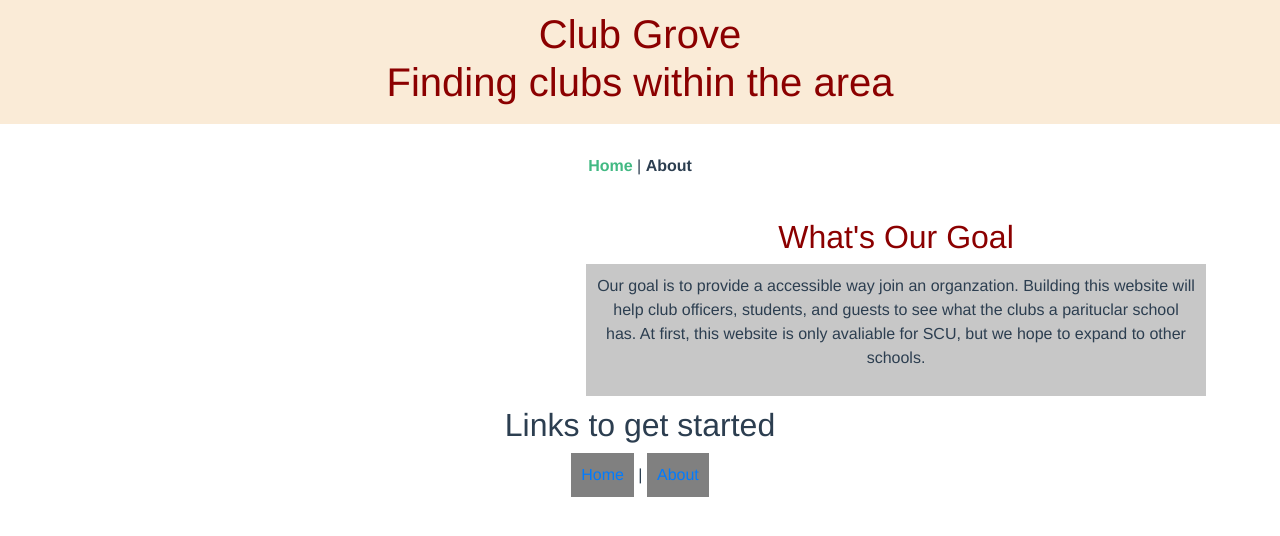
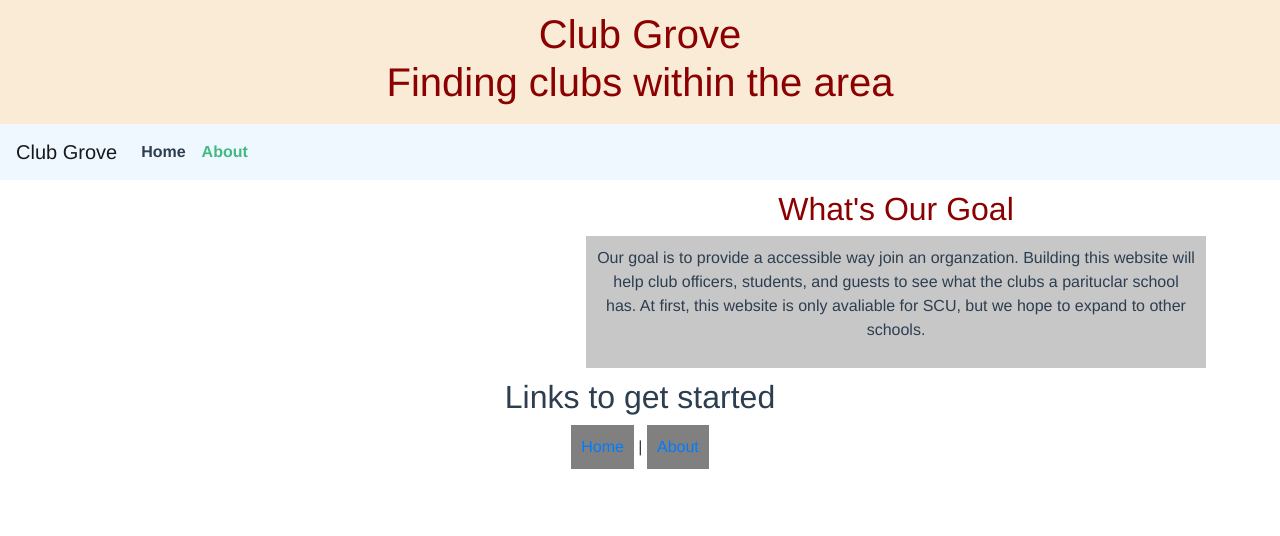
Before and after one commit to Lleeshen/ClubGrove, a Vue app in the folder frontend/: page / in a window 1280 px wide. Shown: the top 536 px of the page. Built offline with nearby package versions, Linux system fonts and the light colour scheme.

Commit message:
Improved Nav Bar

```diff
--- a/frontend/src/App.vue
+++ b/frontend/src/App.vue
@@ -4,8 +4,18 @@
       <h1>Club Grove<br>Finding clubs within the area</h1>
     </div>
     <div id="nav">
-      <router-link to="/">Home</router-link> |
-      <router-link to="/about">About</router-link>
+      <b-navbar type ="light">
+      <b-navbar-brand class="navbar-brand">Club Grove</b-navbar-brand>
+      <b-navbar-toggle target="nav-collapse"></b-navbar-toggle>
+
+      <b-collapse id="nav-collapse" is-nav>
+        <b-navbar-nav>
+          <b-nav-item to="/">Home</b-nav-item>
+          <b-nav-item to="/about">About</b-nav-item>
+        </b-navbar-nav>
+      </b-collapse>
+      </b-navbar>
+
     </div>
     <router-view/>
   </div>
@@ -21,17 +31,13 @@
   margin: 0px 0px;
 }
 
-#nav {
-  padding: 30px;
-}
-
 #nav a {
   font-weight: bold;
-  color: #2c3e50;
+  color: #42b983;
 }
 
 #nav a.router-link-exact-active {
-  color: #42b983;
+  color: #2c3e50;
 }
 
 #title {
@@ -40,4 +46,8 @@
   padding: 10px;
 }
 
+.navbar {
+  background-color: aliceblue;
+}
+
 </style>
```
